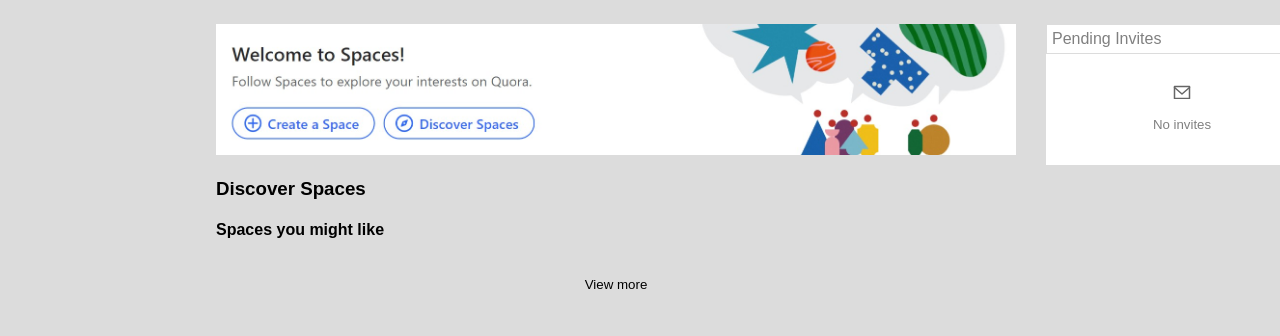
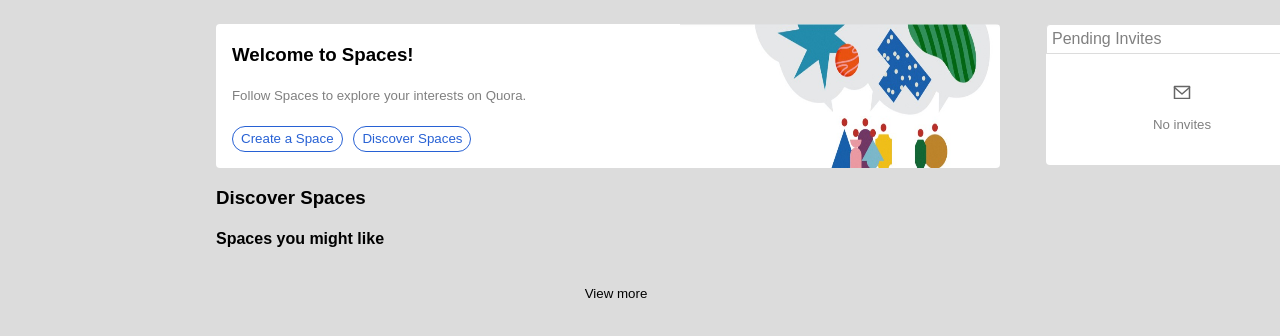
Before and after one commit to Irshad-1/Quora-Clone, a website: page spaces.html in a window 1280 px wide. Shown: the top 336 px of the page. Drawn offline with Linux system fonts and the light colour scheme; no server answers.

Commit message:
spaces page completed

```diff
--- a/css/spacepage.css
+++ b/css/spacepage.css
@@ -45,17 +45,47 @@
     border: 1px solid gainsboro;
     font-weight: 400;
     color: gray;
+    border-top-left-radius: 4px;
+    border-top-right-radius: 4px;
 }
 #mail{
     background-color: white;
     text-align: center;
+    border-bottom-right-radius: 4px;
+    border-bottom-left-radius: 4px;
 }
 #right{
     width: 17rem;
 }
+#top-con{
+    background-color: white;
+    padding-left: 1rem;
+    padding-top: 0.1rem;
+    padding-bottom: 1rem;
+    width: 30rem;
+    border-top-left-radius: 4px;
+    border-bottom-left-radius: 4px;
+}
 #top-div{
-    width: 50rem;
+    display: flex;
+    flex-direction: row;
+    width: 49rem;
+}
+#sbtn{
+    padding: 0.3rem;
+    padding-left: 0.5rem;
+    padding-right: 0.5rem;
+    border-radius: 16px;
+    border: 0.5px solid rgb(39, 97, 212);
+    color: rgb(39, 97, 212);
+    background-color: white;
+    margin-right: 0.4rem;
+}
+#sbtn:hover{
+    background-color: rgb(39, 97, 212, 0.1);
 }
 #top-img{
-    width: 50rem;
+    width: 20rem;
+    border-top-right-radius: 4px;
+    border-bottom-right-radius: 4px;
 }
--- a/spaces.html
+++ b/spaces.html
@@ -12,7 +12,13 @@
     <div style="display:grid; grid-template-columns: repeat(2,1fr); grid-gap: 30px; margin-left: 13rem; padding-top: 1rem;">
         <div style="width:40% ;" id="out_card">
             <div id="top-div">
-                <img id="top-img" src="./Spacepage img/img2.jpg" alt="">
+                <div id="top-con">
+                    <h3 style="font-weight: 600;">Welcome to Spaces!</h3>
+                    <h5 style="color: grey; font-weight: 500;">Follow Spaces to explore your interests on Quora.</h5>
+                    <button id="sbtn">Create a Space</button>
+                    <button id="sbtn">Discover Spaces</button>
+                </div>
+                <img src="./Spacepage img/img1.jpg" alt="" id="top-img">
             </div>
             <h3>Discover Spaces</h3>
             <h4>Spaces you might like</h4>
```
Also changed, not shown: css/profilepage.css (+4 -4 lines), js/profilepage.js (+2 -8 lines), profile.html (+8 -8 lines).
